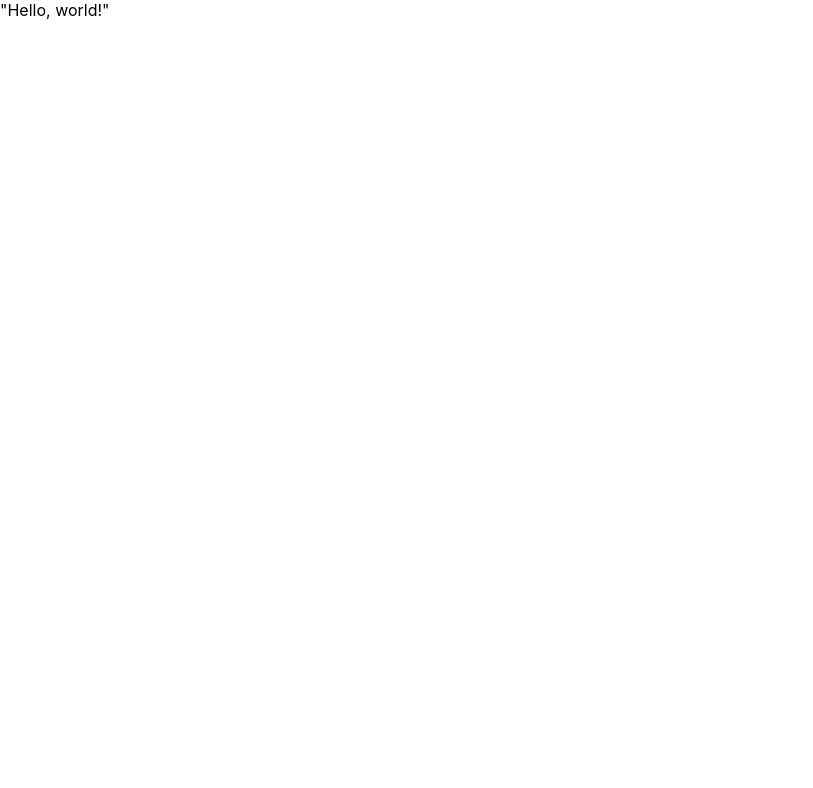
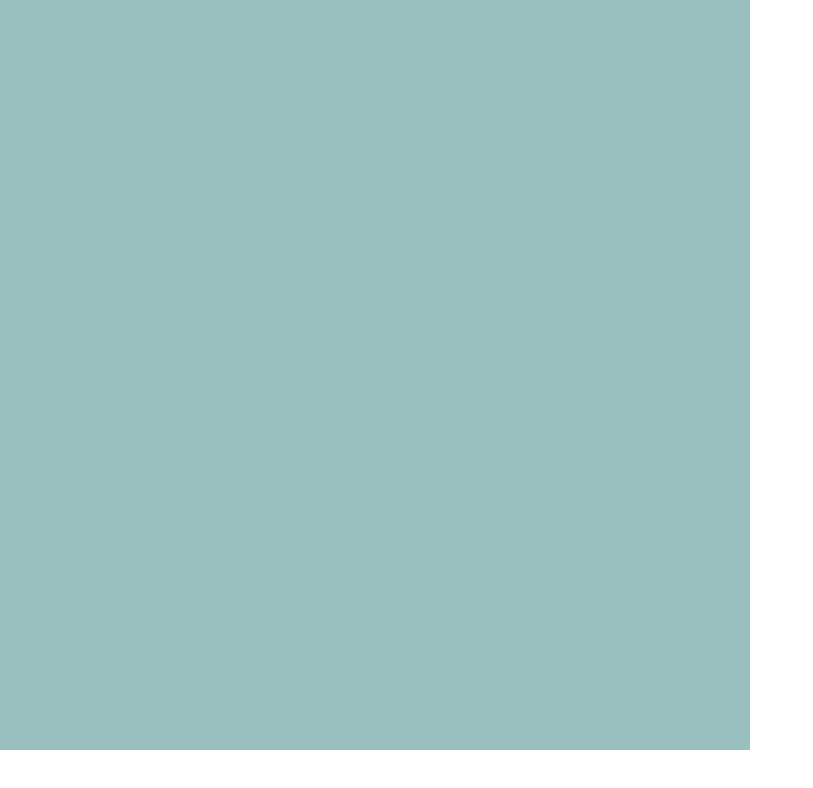
Before and after one commit to 0xf3cd/OpenGL-Learner, a React (Vite) app in the folder WebGL/starter/: page / in a window 1280 px wide. Shown: the top 788 px of the page, without its empty margins (0-813 px from the left). Built offline with nearby package versions, Linux system fonts and the light colour scheme.

Commit message:
Added basic canvas

```diff
--- a/WebGL/starter/src/App.tsx
+++ b/WebGL/starter/src/App.tsx
@@ -1,8 +1,35 @@
-import React from 'react'
+import React, { useEffect } from 'react'
 
-const App = () => {
+const CANVAS_CONFIG = {
+  width: 750,
+  height: 750,
+  id: 'glCanvas',
+};
+
+// Ref: https://developer.mozilla.org/en-US/docs/Web/API/WebGL_API/Tutorial/Getting_started_with_WebGL
+const main = (): void => {
+  const canvas = document.getElementById(CANVAS_CONFIG.id) as HTMLCanvasElement;
+
+  // Initialize the GL context
+  const gl = canvas.getContext('webgl2');
+  console.log(gl);
+
+  // Only continue if WebGL is available and working
+  if (gl === null) {
+    alert('Unable to initialize WebGL. Your browser or machine may not support it.');
+    return;
+  }
+
+  // Set clear color to black, fully opaque
+  gl.clearColor(0.6, 0.75, 0.75, 1.0);
+  // Clear the color buffer with specified clear color
+  gl.clear(gl.COLOR_BUFFER_BIT);
+};
+
+export const App = (): JSX.Element => {
+  useEffect(main, []);
   return <div>
-    "Hello, world!"
+    <canvas {...CANVAS_CONFIG}></canvas>
   </div>;
 }
 
--- a/WebGL/starter/src/main.tsx
+++ b/WebGL/starter/src/main.tsx
@@ -1,6 +1,6 @@
 import React from 'react'
 import ReactDOM from 'react-dom/client'
-import App from './App'
+import { App } from './App'
 import './index.css'
 
 ReactDOM.createRoot(document.getElementById('root')!).render(
```
